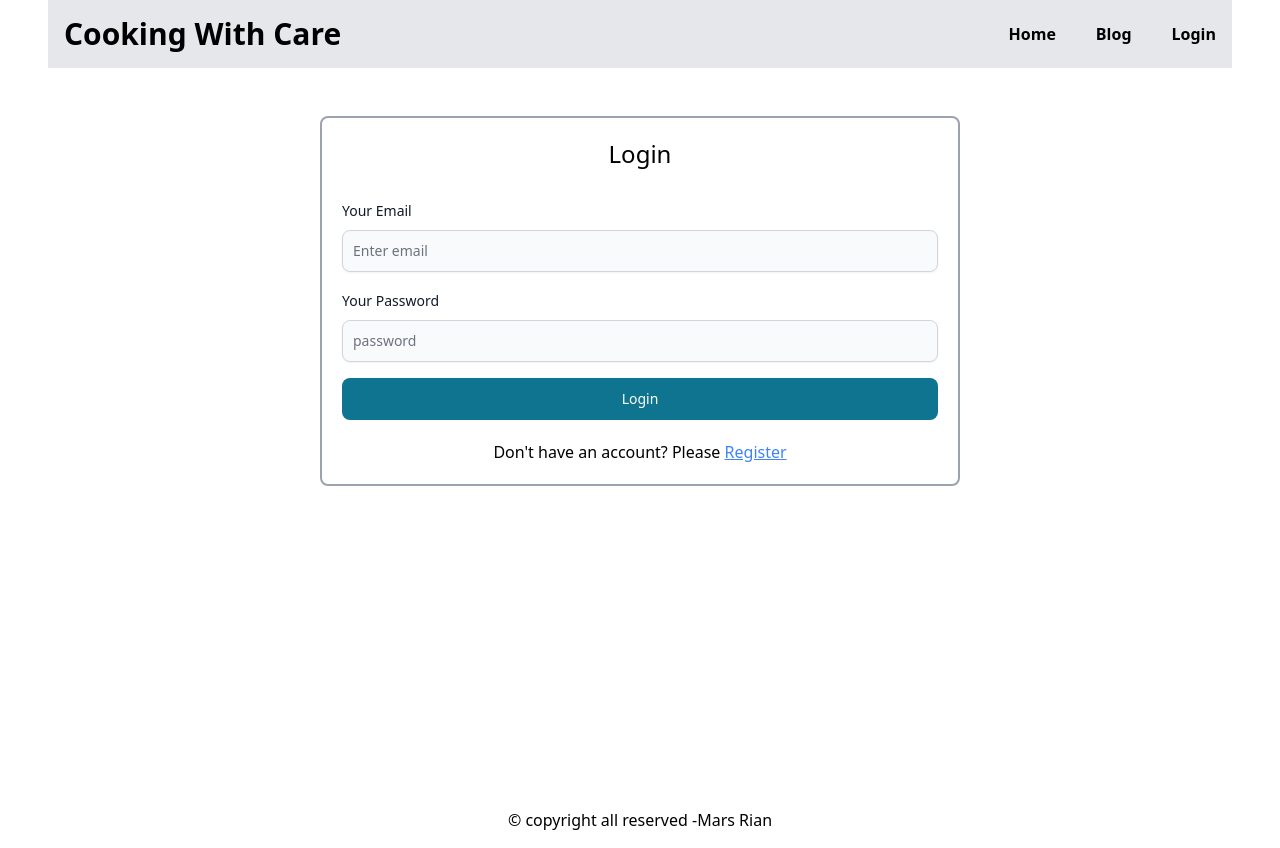
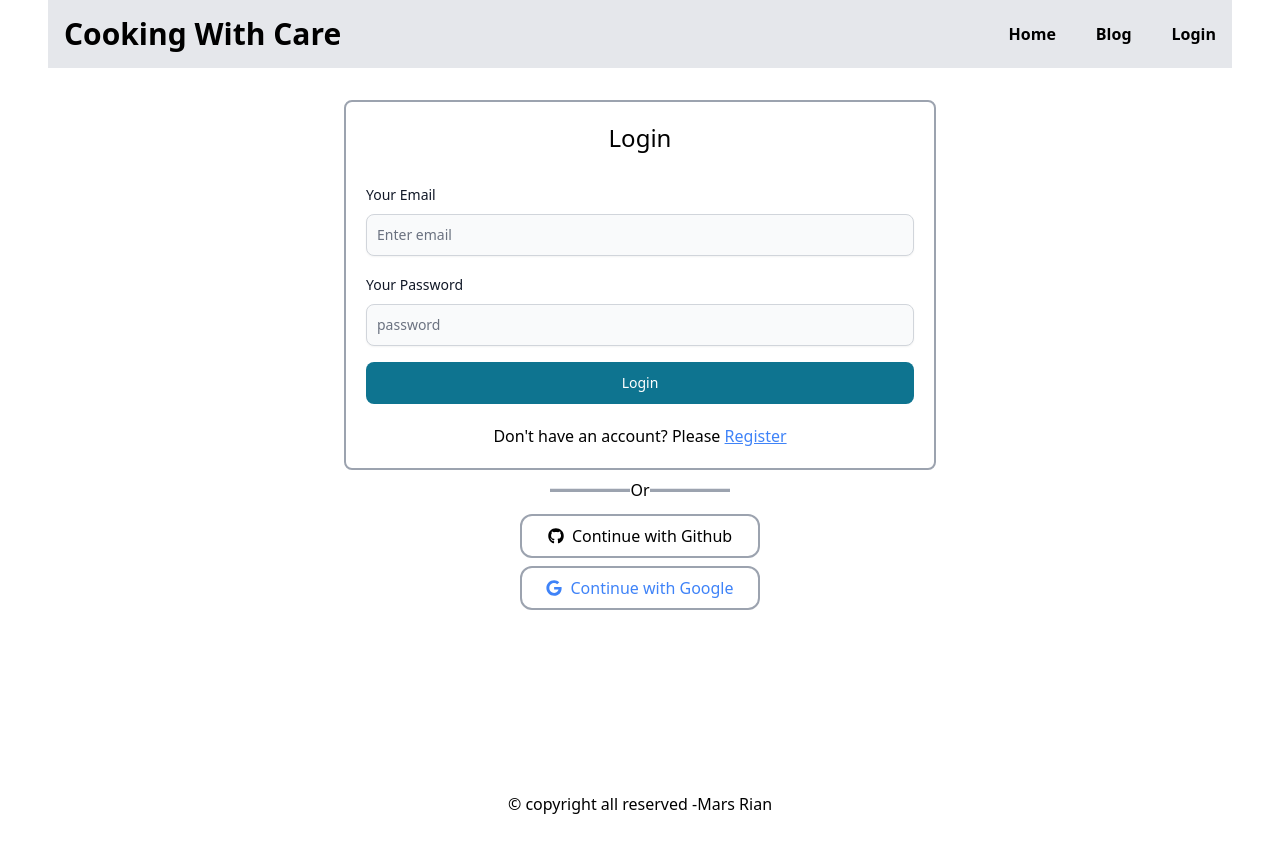
Before and after one commit to marsrian/cooking-with-care-client, a React (Vite) app: page /login in a window 1280 px wide. Built offline with nearby package versions, Linux system fonts and the light colour scheme.

Commit message:
login page github and google button added

```diff
--- a/package.json
+++ b/package.json
@@ -18,6 +18,7 @@
     "match-sorter": "^6.3.1",
     "react": "^18.2.0",
     "react-dom": "^18.2.0",
+    "react-icons": "^4.8.0",
     "react-router-dom": "^6.11.0",
     "sort-by": "^1.2.0"
   },
--- a/src/pages/Home/Chef/Chef.jsx
+++ b/src/pages/Home/Chef/Chef.jsx
@@ -5,9 +5,8 @@ const Chef = ({chef}) => {
     const {_id, chef_picture, chef_name, years_of_experience, numbers_of_recipes, bio, likes} = chef;
     return (
         <div className='my-container'>
-            <img src={chef_picture} alt="chef" />
-            <h3>{chef_name}</h3>
-            <p>Bio: {bio}</p>
+            <img className='mb-2 w-full h-72' src={chef_picture} alt="chef" />
+            <h3><span className='font-medium mb-2'>Chef Name:</span> {chef_name}</h3>
             <p>Experience: {years_of_experience}</p>
             <p>Total Recipes: {numbers_of_recipes}</p>
             <p className='mb-2'>LIkes: {likes}</p>
--- a/src/pages/Login/Login.jsx
+++ b/src/pages/Login/Login.jsx
@@ -1,13 +1,18 @@
-import React from 'react';
-import { Link} from 'react-router-dom';
-import { Label, TextInput, Checkbox, Button} from "flowbite-react";
+import React from "react";
+import { Link } from "react-router-dom";
+import { Label, TextInput, Button } from "flowbite-react";
+import { FaGithub, FaGoogle } from 'react-icons/fa';
 
 const Login = () => {
-    return (
-        <div className="mt-12">
-      <form className="flex flex-col gap-4 w-1/2 mx-auto border-2 border-gray-400  p-5 rounded-lg">
-      <h2 className="text-2xl font-medium text-center
-      mb-3">Login</h2>
+  return (
+    <div className="mt-8 my-container">
+      <form className="flex flex-col gap-4 md:w-1/2 mx-auto border-2 border-gray-400  p-5 rounded-lg">
+        <h2
+          className="text-2xl font-medium text-center
+      mb-3"
+        >
+          Login
+        </h2>
         <div>
           <div className="mb-2 block">
             <Label htmlFor="email2" value="Your Email" />
@@ -35,10 +40,28 @@ const Login = () => {
           />
         </div>
         <Button type="submit">Login</Button>
-        <p className="mt-1 text-center">Don't have an account? Please <Link className="text-blue-500 underline" to="/register">Register</Link></p>
+        <p className="mt-1 text-center">
+          Don't have an account? Please{" "}
+          <Link className="text-blue-500 underline" to="/register">
+            Register
+          </Link>
+        </p>
       </form>
+      <div className="flex justify-center items-center mt-2">
+        <hr className="w-20 h-1 bg-gray-400" />
+        <p>Or</p>
+        <hr className="w-20 h-1 bg-gray-400" />
+      </div>
+      <div className="flex flex-col mt-3">
+        <button className="flex justify-center py-2 border-2 border-gray-400 rounded-xl w-60 mx-auto gap-2 items-center font-medium">
+          <FaGithub /> Continue with Github
+        </button>
+        <button className="flex justify-center py-2 border-2 border-gray-400 rounded-xl w-60 mx-auto gap-2 items-center text-blue-500 mt-2 font-medium">
+          <FaGoogle /> Continue with Google
+        </button>
+      </div>
     </div>
-    );
+  );
 };
 
 export default Login;
--- a/src/pages/Recipe/Recipe.jsx
+++ b/src/pages/Recipe/Recipe.jsx
@@ -1,6 +1,6 @@
 import React from 'react';
 
-const Recipe = ({recipe}) => {
+const Recipe = ({ }) => {
     const {name, cooking_method, rating} = recipe;
     return (
         <div className='border-2 border-gray-300 p-4'>
--- a/src/pages/Register/Register.jsx
+++ b/src/pages/Register/Register.jsx
@@ -26,8 +26,8 @@ const Register = () => {
 
 
   return (
-    <div className="mt-12">
-      <form onSubmit={handleRegister} className="flex flex-col gap-4 w-1/2 mx-auto border-2 border-gray-400  p-5 rounded-lg">
+    <div className="mt-12 my-container">
+      <form onSubmit={handleRegister} className="flex flex-col gap-4 md:w-1/2 mx-auto border-2 border-gray-400  p-5 rounded-lg">
       <h2 className="text-2xl font-medium text-center
       mb-3">Register</h2>
         <div>
```
Also changed, not shown: 1 other file (tests, documents, lock files or other folders).
